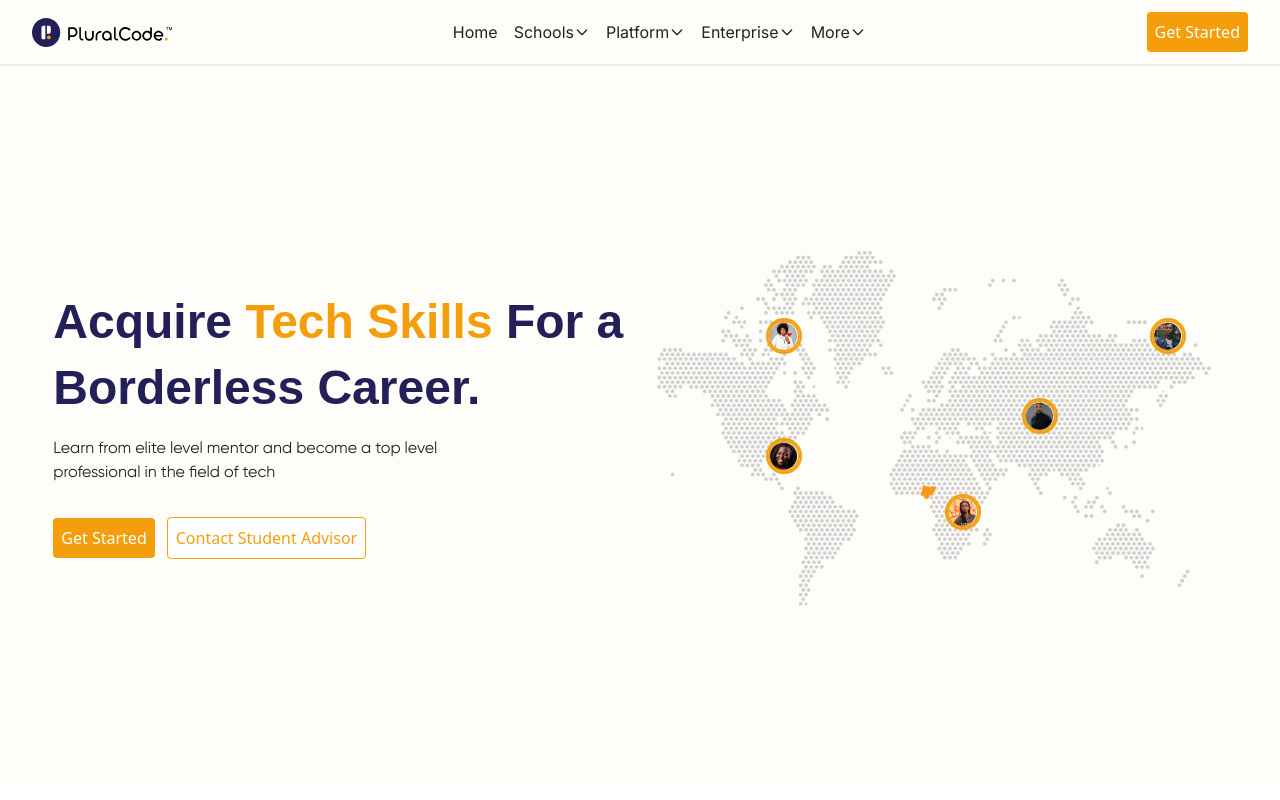
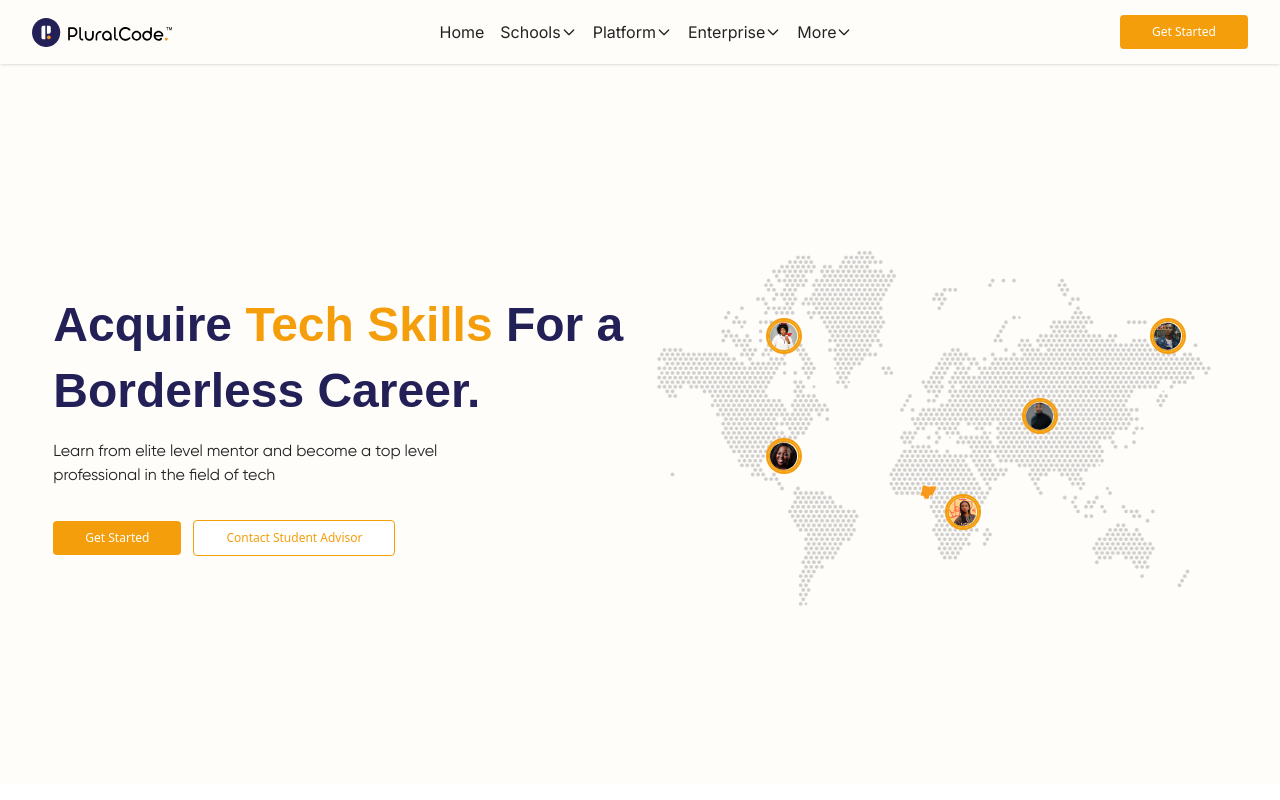
Before and after one commit to emeraldhycient/pluralcode, a React (Vite) app: page / in a window 1280 px wide. Shown: the top 800 px of the page. Built offline with nearby package versions, Linux system fonts and the light colour scheme.

Commit message:
[update] updated font size

```diff
--- a/src/components/home/GetStarted.jsx
+++ b/src/components/home/GetStarted.jsx
@@ -2,7 +2,7 @@ import { Link } from "react-router-dom";
 
 function GetStarted() {
   return (
-    <button className="bg-amber-500 text-white px-2 py-2 rounded w-[80%] mx-auto lg:mx-0 lg:w-fit flex justify-center items-center">
+    <button className="bg-amber-500 text-[12px] text-white px-8 py-2 rounded w-[80%] mx-auto lg:mx-0 lg:w-fit flex justify-center items-center">
       <Link to="/create-account" className="flex items-center">
         Get Started
       </Link>
--- a/src/components/home/HeroSection.jsx
+++ b/src/components/home/HeroSection.jsx
@@ -29,7 +29,7 @@ function HeroSection() {
           </p>
           <div className="flex flex-col lg:flex-row  items-center">
             <GetStarted />
-            <button className="bg-white border border-amber-500 text-amber-500 text-white px-2 py-2 rounded mt-3 lg:mt-0 lg:ml-3 w-[80%] mx-auto lg:w-fit flex justify-center items-center">
+            <button className="bg-white border border-amber-500 text-amber-500 text-white px-8 py-2 text-[12px] rounded mt-3 lg:mt-0 lg:ml-3 w-[80%] mx-auto lg:w-fit flex justify-center items-center">
               <Link to="/advisor" className="flex items-center text-amber-500">
                 Contact Student Advisor
               </Link>
```
